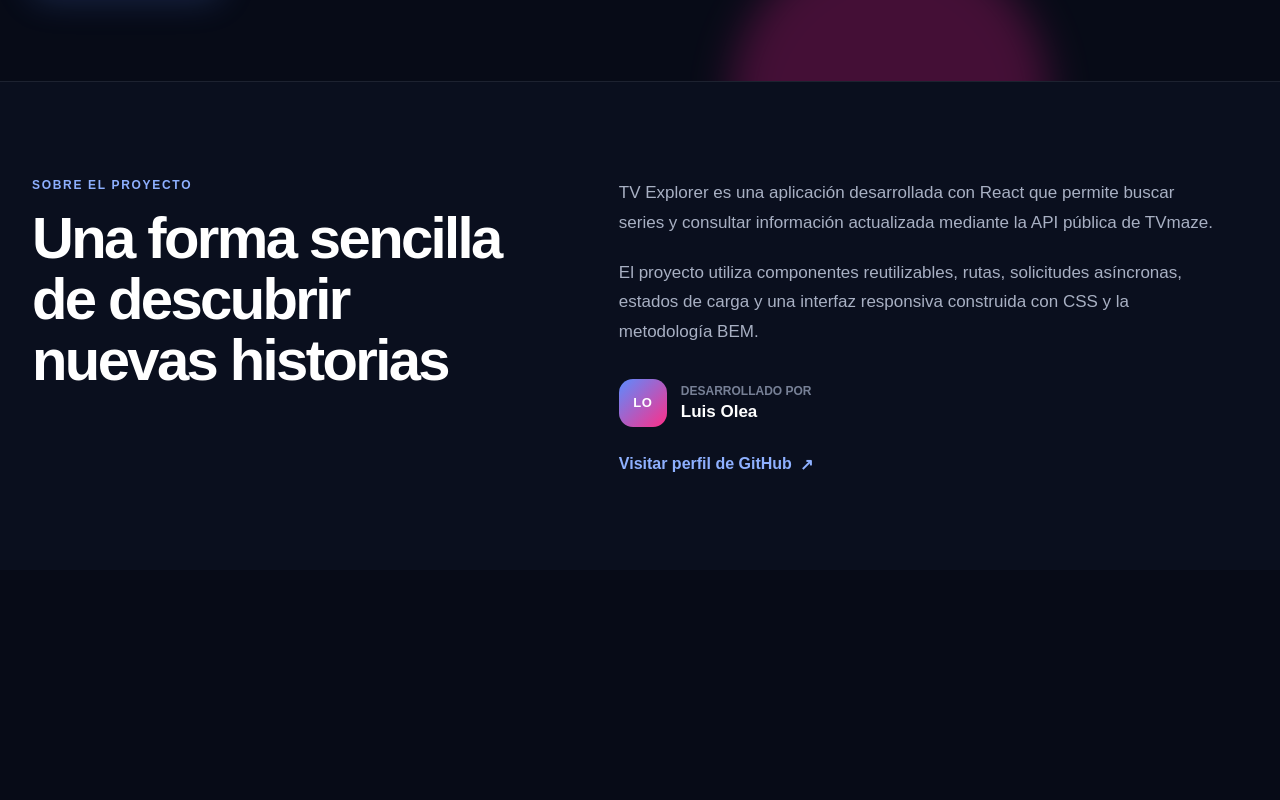
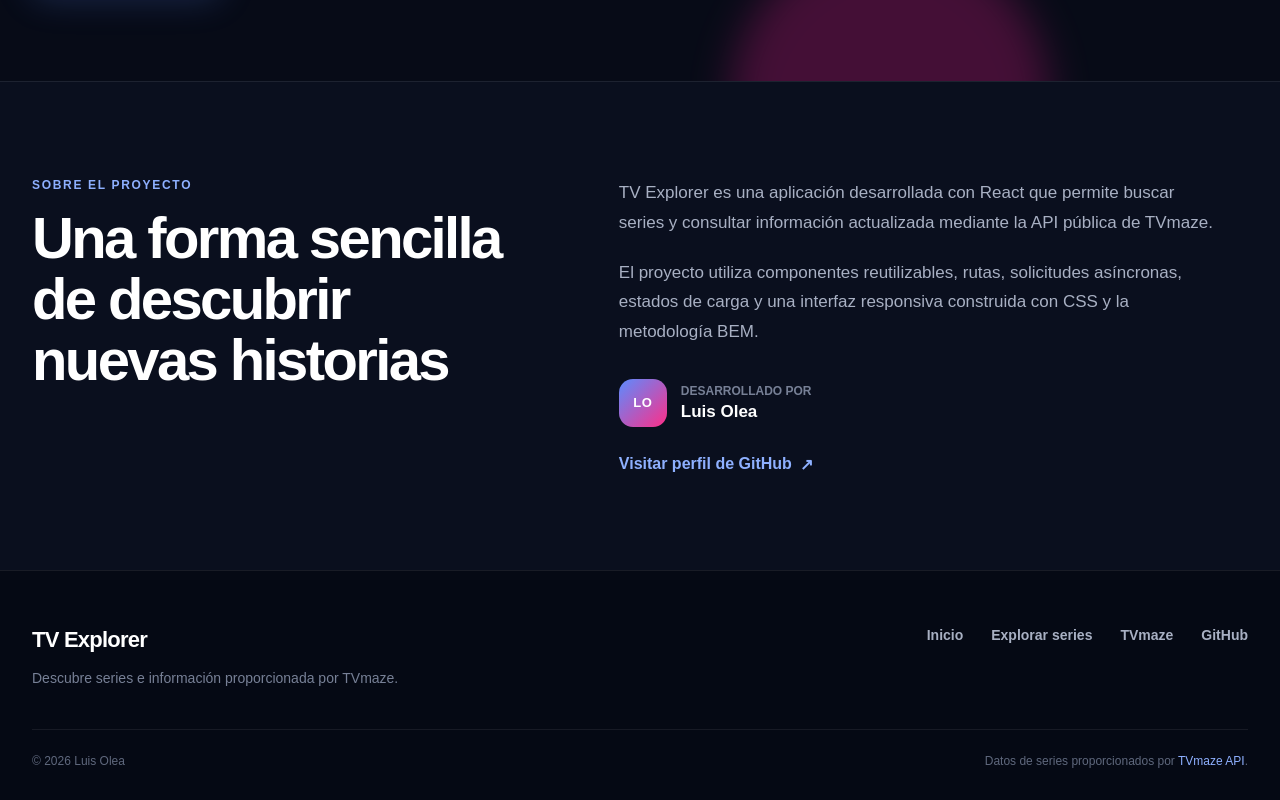
Before and after one commit to luisolea1/tv-explorer-frontend, a React (Vite) app: page / in a window 1280 px wide. Shown: the part 720-1520 px from the top of the page. Before the commit the page ends 1290 px from the top, so only its background shows below. Built offline with nearby package versions, Linux system fonts and the light colour scheme.

Commit message:
Agrega el pie de página de la aplicación

```diff
--- a/src/components/App/App.jsx
+++ b/src/components/App/App.jsx
@@ -1,7 +1,9 @@
 import { Route, Routes } from 'react-router-dom';
 
+import Main from '../Main/Main.jsx';
 import Header from '../Header/Header.jsx';
-import Main from '../Main/Main.jsx';
+import Footer from '../Footer/Footer.jsx';
+
 import NotFoundPage from '../NotFoundPage/NotFoundPage.jsx';
 import SeriesPage from '../SeriesPage/SeriesPage.jsx';
 import './App.css';
@@ -16,6 +18,8 @@ function App() {
         <Route path="/series" element={<SeriesPage />} />
         <Route path="*" element={<NotFoundPage />} />
       </Routes>
+
+      <Footer />
     </div>
   );
 }
--- /dev/null
+++ b/src/components/Footer/Footer.css
@@ -0,0 +1,124 @@
+.footer {
+  border-top: 1px solid rgb(255 255 255 / 8%);
+  background-color: #050914;
+}
+
+.footer__container {
+  display: grid;
+  width: 100%;
+  max-width: 1280px;
+  margin: 0 auto;
+  padding: 56px 32px 32px;
+  gap: 40px;
+  grid-template-columns: minmax(0, 1fr) auto;
+}
+
+.footer__brand {
+  max-width: 380px;
+}
+
+.footer__logo {
+  display: inline-flex;
+  border-radius: 4px;
+  color: #ffffff;
+  font-size: 22px;
+  font-weight: 800;
+  letter-spacing: -0.035em;
+  transition: color 0.2s ease;
+}
+
+.footer__logo:hover {
+  color: #ff2e88;
+}
+
+.footer__logo:focus-visible {
+  outline: 2px solid #5b8cff;
+  outline-offset: 5px;
+}
+
+.footer__description {
+  margin: 14px 0 0;
+  color: #778096;
+  font-size: 14px;
+  line-height: 1.6;
+}
+
+.footer__navigation {
+  display: flex;
+  align-items: flex-start;
+  gap: 28px;
+}
+
+.footer__link {
+  border-radius: 4px;
+  color: #a8b0c3;
+  font-size: 14px;
+  font-weight: 700;
+  transition: color 0.2s ease;
+}
+
+.footer__link:hover {
+  color: #ffffff;
+}
+
+.footer__link:focus-visible {
+  outline: 2px solid #5b8cff;
+  outline-offset: 5px;
+}
+
+.footer__legal {
+  display: flex;
+  padding-top: 24px;
+  border-top: 1px solid rgb(255 255 255 / 7%);
+  color: #5f687d;
+  font-size: 12px;
+  grid-column: 1 / -1;
+  justify-content: space-between;
+  gap: 24px;
+}
+
+.footer__copyright,
+.footer__attribution {
+  margin: 0;
+}
+
+.footer__attribution-link {
+  border-radius: 3px;
+  color: #8eb0ff;
+  transition: color 0.2s ease;
+}
+
+.footer__attribution-link:hover {
+  color: #ff2e88;
+}
+
+.footer__attribution-link:focus-visible {
+  outline: 2px solid #5b8cff;
+  outline-offset: 4px;
+}
+
+@media screen and (max-width: 767px) {
+  .footer__container {
+    padding: 48px 20px 28px;
+    grid-template-columns: 1fr;
+  }
+
+  .footer__navigation {
+    flex-wrap: wrap;
+    gap: 20px 24px;
+  }
+
+  .footer__legal {
+    align-items: flex-start;
+    flex-direction: column;
+    line-height: 1.5;
+  }
+}
+
+@media (prefers-reduced-motion: reduce) {
+  .footer__logo,
+  .footer__link,
+  .footer__attribution-link {
+    transition: none;
+  }
+}
--- /dev/null
+++ b/src/components/Footer/Footer.jsx
@@ -0,0 +1,76 @@
+import { Link } from 'react-router-dom';
+
+import './Footer.css';
+
+function Footer() {
+const currentYear = new Date().getFullYear();
+
+return (
+    <footer className="footer">
+    <div className="footer__container">
+        <div className="footer__brand">
+        <Link
+            className="footer__logo"
+            aria-label="Ir a la página principal"
+            to="/"
+        >
+            TV Explorer
+        </Link>
+
+        <p className="footer__description">
+            Descubre series e información proporcionada por TVmaze.
+        </p>
+        </div>
+
+        <nav className="footer__navigation" aria-label="Navegación secundaria">
+        <Link className="footer__link" to="/">
+            Inicio
+        </Link>
+
+        <Link className="footer__link" to="/series">
+            Explorar series
+        </Link>
+
+        <a
+            className="footer__link"
+            href="https://www.tvmaze.com/"
+            rel="noreferrer"
+            target="_blank"
+        >
+            TVmaze
+        </a>
+
+        <a
+            className="footer__link"
+            href="https://github.com/luisolea1/tv-explorer-frontend"
+            rel="noreferrer"
+            target="_blank"
+        >
+            GitHub
+        </a>
+        </nav>
+
+        <div className="footer__legal">
+        <p className="footer__copyright">
+            © {currentYear} Luis Olea
+        </p>
+
+        <p className="footer__attribution">
+            Datos de series proporcionados por{' '}
+            <a
+            className="footer__attribution-link"
+            href="https://www.tvmaze.com/api"
+            rel="noreferrer"
+            target="_blank"
+            >
+            TVmaze API
+            </a>
+            .
+        </p>
+        </div>
+    </div>
+    </footer>
+);
+}
+
+export default Footer;
```
